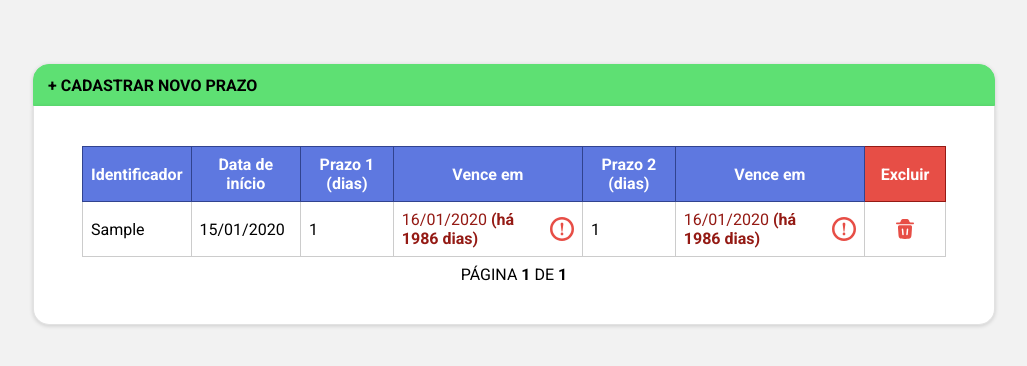
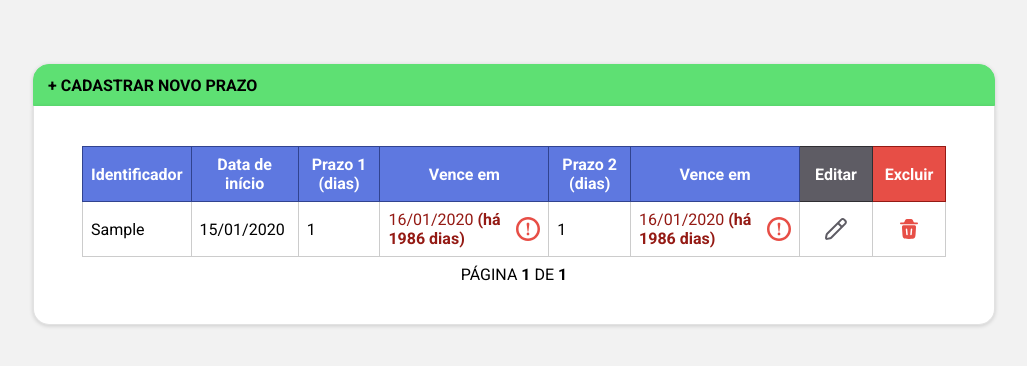
Before and after one commit to JoPedro/lista-de-prazos, a Django app: page / in a window 1280 px wide. Shown: the top 366 px of the page, without its empty margins (126-1153 px from the left). Run offline with Django 5.2, Linux system fonts and the light colour scheme; tables that the repository leaves empty hold one stand-in row (Sample ...); one stand-in notice (Sample message) is shown.

Commit message:
feat: Edição de Prazos

```diff
--- a/app_lista_prazos/forms.py
+++ b/app_lista_prazos/forms.py
@@ -1,6 +1,4 @@
-from time import strftime
 from django.forms import DateTimeInput, ModelForm
-from django.utils import timezone
 
 from app_lista_prazos.models import Prazo
 
@@ -15,5 +13,5 @@ class PrazoForm(ModelForm):
             "prazo_2_em_dias",
         ]
         widgets = {
-            "data_de_início": DateTimeInput(attrs={"type": "date"}),
+            "data_de_início": DateTimeInput(format="%Y-%m-%d", attrs={"type": "date"}),
         }
--- a/app_lista_prazos/static/app_lista_prazos/css/style.css
+++ b/app_lista_prazos/static/app_lista_prazos/css/style.css
@@ -180,17 +180,17 @@ hr {
   width: 100vw;
 }
 
-.delete-td {
-  width: 4rem;
+.action-td {
+  width: 3.5rem;
 }
 
-.delete-td img,
+.action-td img,
 .prazo-vencido img {
   width: 1.5rem;
   height: 1.5rem;
 }
 
-.delete-td a:hover {
+.action-td a:hover {
   filter: brightness(50%);
   transition: 0.2s;
 }
@@ -198,6 +198,11 @@ hr {
 .delete-th {
   background: #e74e46;
   border-color: #941a14;
+}
+
+.edit-th {
+  background: #5e5c64;
+  border-color: #2f2e32;
 }
 
 .flex-center {
--- a/app_lista_prazos/templates/app_lista_prazos/excluir.html
+++ b/app_lista_prazos/templates/app_lista_prazos/excluir.html
@@ -4,10 +4,10 @@
 
 {% block content %}
 <div class="small-tab">
-  <a href="javascript:history.go(-1)">&lt; VOLTAR</a>
+  <a href="/">&lt; VOLTAR</a>
 </div>
 <hr>
-<main class="delete">
+<main class="action">
   <section>
     <form action="" method="post">
       {% csrf_token %}
--- a/app_lista_prazos/templates/app_lista_prazos/index.html
+++ b/app_lista_prazos/templates/app_lista_prazos/index.html
@@ -42,6 +42,7 @@
           <th>Vence em</th>
           <th>Prazo 2 (dias)</th>
           <th>Vence em</th>
+          <th class="edit-th">Editar</th>
           <th class="delete-th">Excluir</th>
         </tr>
       </thead>
@@ -98,11 +99,17 @@
               {% endif %}
             </div>
           </td>
-          <td class="delete-td">
+          <td class="action-td">
             <div class="flex-center">
-              <a href=" /excluir/{{ prazo_obj.identificador | urlencode }}">
-                <img class="flex-center" src="{% static 'app_lista_prazos/img/trash.svg' %}"
-                  alt="Ícone de lata de lixo">
+              <a href="/editar/{{ prazo_obj.identificador | urlencode }}">
+                <img class="flex-center" src="{% static 'app_lista_prazos/img/edit.svg' %}" alt="Ícone de lápis">
+              </a>
+            </div>
+          </td>
+          <td class="action-td">
+            <div class="flex-center">
+              <a href="/excluir/{{ prazo_obj.identificador | urlencode }}">
+                <img class="flex-center" src="{% static 'app_lista_prazos/img/trash.svg' %}" alt="Ícone de lata de lixo">
               </a>
             </div>
           </td>
--- a/app_lista_prazos/urls.py
+++ b/app_lista_prazos/urls.py
@@ -6,4 +6,5 @@ urlpatterns = [
     path("", views.index, name="listar"),
     path("adicionar", views.adicionar, name="adicionar"),
     path("excluir/<str:pk>", views.excluir, name="excluir"),
+    path("editar/<str:pk>", views.editar, name="editar"),
 ]
--- a/app_lista_prazos/views.py
+++ b/app_lista_prazos/views.py
@@ -69,3 +69,38 @@ def excluir(request, pk):
     context = {"prazo": prazo}
 
     return render(request, "app_lista_prazos/excluir.html", context)
+
+
+def editar(request, pk):
+    prazo = Prazo.objects.get(identificador=pk)
+
+    if request.method == "POST":
+        identificador = request.POST.get("identificador").strip()
+
+        if identificador != prazo.identificador:
+            found_prazo = Prazo.objects.filter(identificador=identificador)
+
+            if len(found_prazo) > 0:
+                messages.error(
+                    request,
+                    "Operação inválida. Há um prazo com o mesmo identificador.",
+                )
+                return HttpResponseRedirect(f"/editar/{prazo.identificador}")
+
+        prazo.identificador = identificador
+        prazo.data_de_início = datetime.strptime(
+            request.POST.get("data_de_início"), "%Y-%m-%d"
+        ).replace(tzinfo=timezone.get_current_timezone())
+        prazo.prazo_1_em_dias = int(request.POST.get("prazo_1_em_dias"))
+        prazo.prazo_2_em_dias = int(request.POST.get("prazo_2_em_dias"))
+
+        prazo.save()
+        messages.success(request, "As alterações foram salvas com sucesso.")
+
+        return HttpResponseRedirect(f"/editar/{prazo.identificador}")
+
+    form = PrazoForm(instance=prazo)
+
+    context = {"prazo": prazo, "form": form}
+
+    return render(request, "app_lista_prazos/editar.html", context)
```
Also changed, not shown: other parts of app_lista_prazos/static/app_lista_prazos/css/style.css (+3 -3 lines), app_lista_prazos/templates/app_lista_prazos/editar.html (added, +31 -0 lines), README-content/editar-prazo.png (added), README.md, app_lista_prazos/static/app_lista_prazos/img/edit.svg (added). Lines whose indentation alone changed are shown as unchanged.
